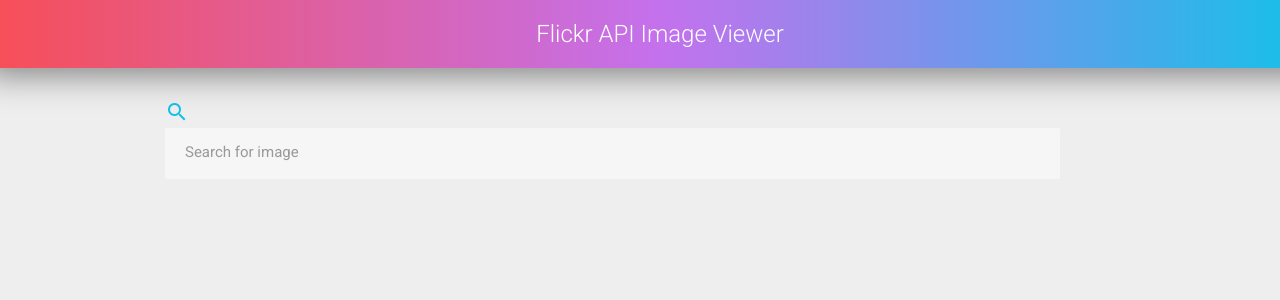
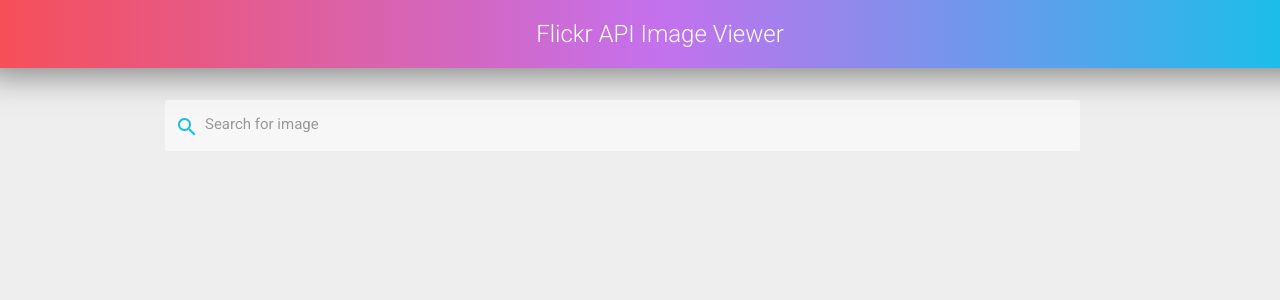
Before and after one commit to RickBr0wn/flickr-api-viewer, a React (Create React App) app: page / in a window 1280 px wide. Shown: the top 300 px of the page. Built offline with nearby package versions, Linux system fonts and the light colour scheme.

Commit message:
Added icon to search bar

```diff
--- a/src/components/Search/index.js
+++ b/src/components/Search/index.js
@@ -16,7 +16,9 @@
       <div className="container">
         <div className="empty-space-large"></div>
         <form className="form__group" autoComplete="off">
-          <i class="material-icons">search</i>
+          <div className="icon-holder">
+            <i class="material-icons">search</i>
+          </div>
           <input type="text" className="form__input" placeholder="Search for image" id="search" />
           <label htmlFor="search" className="form__label">Search for image</label>
         </form>
--- a/src/components/Search/searchStyles.css
+++ b/src/components/Search/searchStyles.css
@@ -1,5 +1,9 @@
 .form {
   height: 50rem;
+}
+
+.form__group {
+  position: relative;
 }
 
 .form__group:not(:last-child) {
@@ -10,7 +14,7 @@
   font-size: 1.5rem;
   font-family: inherit;
   color: inherit;
-  padding: 1.5rem 2rem;
+  padding: 1.5rem 2rem 1.5rem 4rem;
   border-radius: 2px;
   background-color: rgba(255, 255, 255, 0.5);
   border: none;
@@ -48,3 +52,9 @@
   visibility: hidden;
   transform: translateY(-4rem);
 }
+
+.icon-holder {
+  position: absolute;
+  top: 1.5rem;
+  left: 1rem;
+}
```
